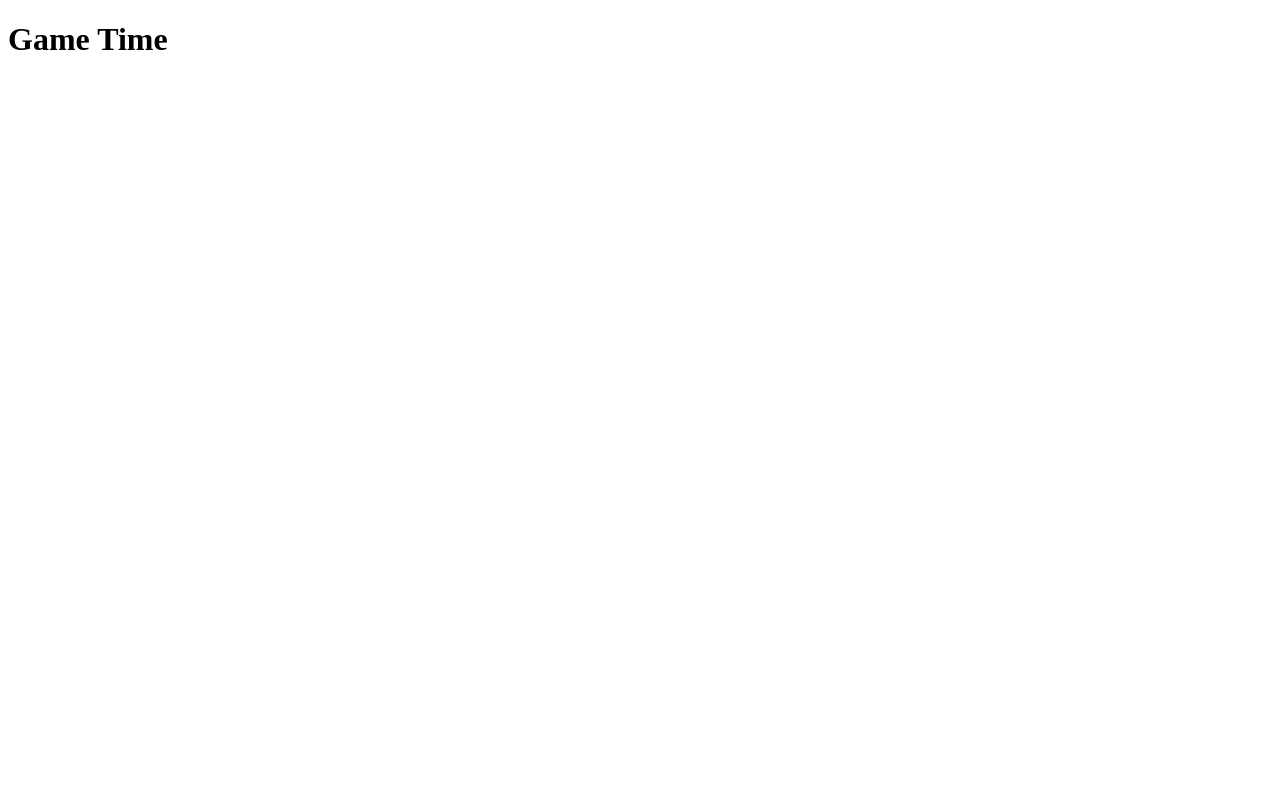
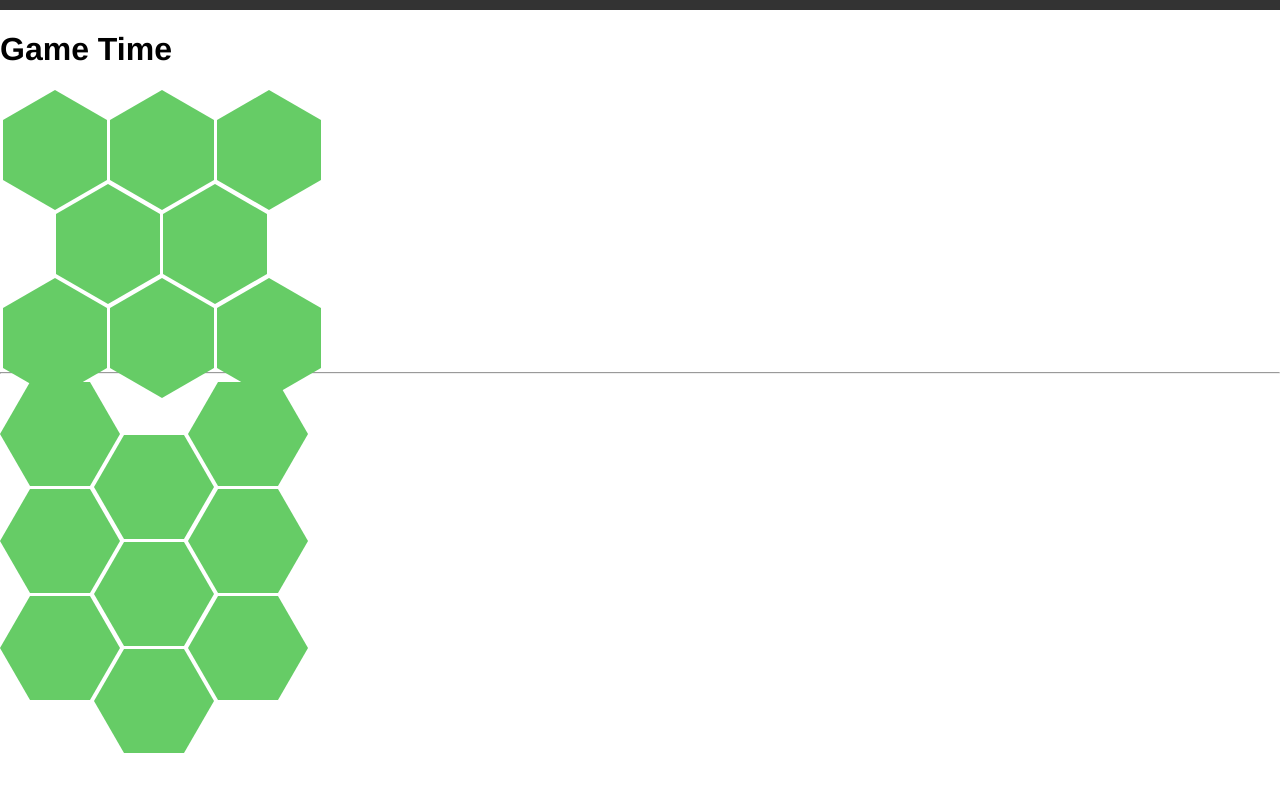
Before and after one commit to matthewrotter/game, a website: page index.html in a window 1280 px wide. Drawn offline with Linux system fonts and the light colour scheme.

Commit message:
hexes and styles for

```diff
--- a/app/templates/start.html
+++ b/app/templates/start.html
@@ -1,5 +1,36 @@
 <h1>Game Time</h1>
 
-<div class="hex"></div>
-<div class="hex"></div>
-<div class="hex"></div>
+<div class="hex-row">
+    <div class="hex"><div class="top"></div><div class="middle"></div><div class="bottom"></div></div>
+    <div class="hex"><div class="top"></div><div class="middle"></div><div class="bottom"></div></div>
+    <div class="hex"><div class="top"></div><div class="middle"></div><div class="bottom"></div></div>
+</div>
+<div class="hex-row even">
+    <div class="hex"><div class="top"></div><div class="middle"></div><div class="bottom"></div></div>
+    <div class="hex"><div class="top"></div><div class="middle"></div><div class="bottom"></div></div>
+</div>
+<div class="hex-row">
+    <div class="hex"><div class="top"></div><div class="middle"></div><div class="bottom"></div></div>
+    <div class="hex"><div class="top"></div><div class="middle"></div><div class="bottom"></div></div>
+    <div class="hex"><div class="top"></div><div class="middle"></div><div class="bottom"></div></div>
+</div>
+
+<hr style="clear: both"/>
+
+<div class="board">
+<div class="hex2-row">
+    <div class="hex2"><div class="left"></div><div class="middle"></div><div class="right"></div></div>
+    <div class="hex2 even"><div class="left"></div><div class="middle"></div><div class="right"></div></div>
+    <div class="hex2"><div class="left"></div><div class="middle"></div><div class="right"></div></div>
+</div>
+<div class="hex2-row">
+    <div class="hex2"><div class="left"></div><div class="middle"></div><div class="right"></div></div>
+    <div class="hex2 even"><div class="left"></div><div class="middle"></div><div class="right"></div></div>
+    <div class="hex2"><div class="left"></div><div class="middle"></div><div class="right"></div></div>
+</div>
+<div class="hex2-row">
+    <div class="hex2"><div class="left"></div><div class="middle"></div><div class="right"></div></div>
+    <div class="hex2 even"><div class="left"></div><div class="middle"></div><div class="right"></div></div>
+    <div class="hex2"><div class="left"></div><div class="middle"></div><div class="right"></div></div>
+</div>
+</div>
--- a/less/style.less
+++ b/less/style.less
@@ -12,7 +12,40 @@ body {
    Author:
    ========================================================================== */
 
-.hex:before {
+.hex {
+    float: left;
+    margin-right: -26px;
+    margin-bottom: -50px;
+}
+.hex .left {
+    float: left;
+    width: 0;
+    border-right: 30px solid #6C6;
+    border-top: 52px solid transparent;
+    border-bottom: 52px solid transparent;
+}
+.hex .middle {
+    float: left;
+    width: 60px;
+    height: 104px;
+    background: #6C6;
+}
+.hex .right {
+    float: left;
+    width: 0;
+    border-left: 30px solid #6C6;
+    border-top: 52px solid transparent;
+    border-bottom: 52px solid transparent;
+}
+.hex-row {
+    clear: left;
+}
+.hex.even {
+    margin-top: 53px;
+}
+
+
+.hexsingle:before {
     content: " ";
     width: 0; height: 0;
     border-bottom: 30px solid #6C6;
@@ -22,7 +55,7 @@ body {
     top: -30px;
 }
 
-.hex {
+.hexsingle {
     margin-top: 30px;
     width: 104px;
     height: 60px;
@@ -30,7 +63,7 @@ body {
     position: relative;
 }
 
-.hex:after {
+.hexsingle:after {
     content: "";
     width: 0;
     position: absolute;
--- a/static_server.js
+++ b/static_server.js
@@ -2,7 +2,7 @@ var http = require("http"),
     url = require("url"),
     path = require("path"),
     fs = require("fs")
-    port = process.argv[2] || 3030;
+    port = process.argv[2] || 80;
 
 http.createServer(function(request, response) {
 
```
Also changed, not shown: assets/css/style.css.
